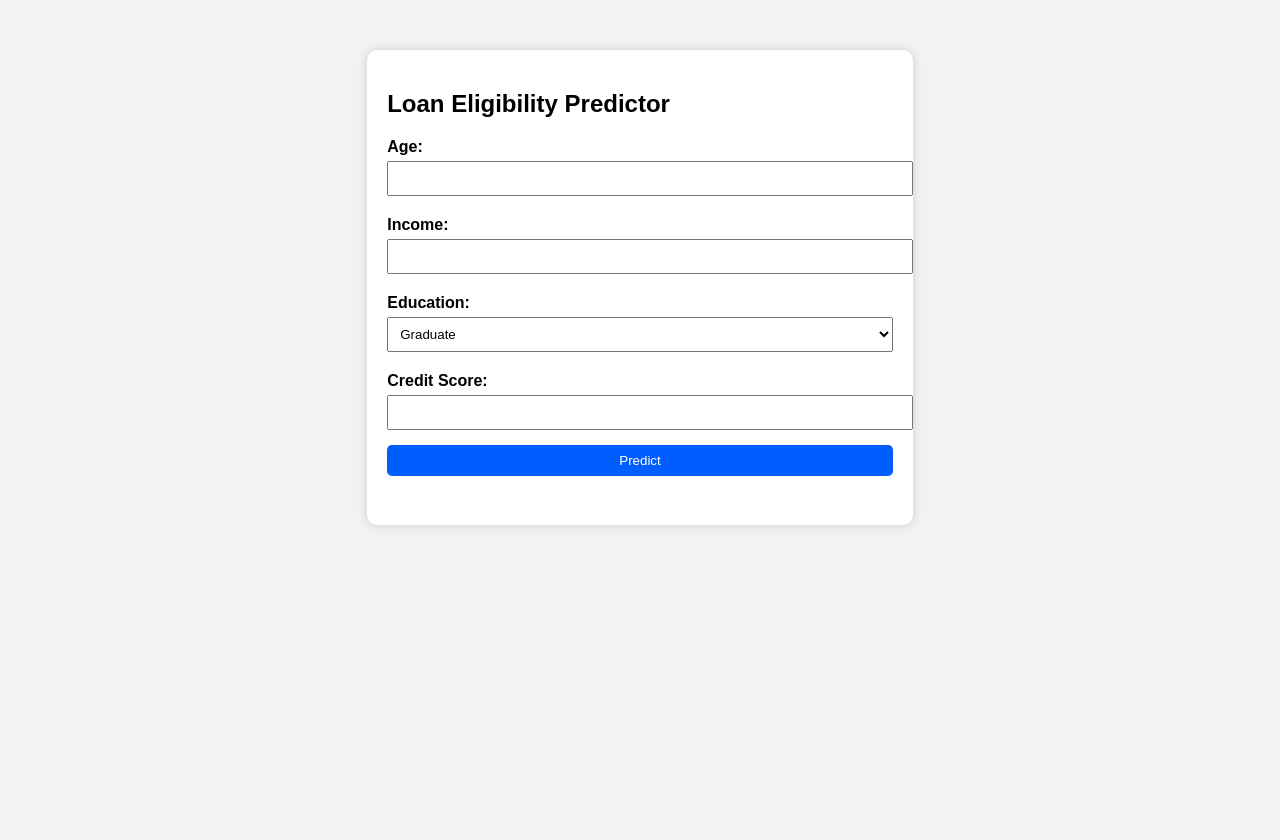
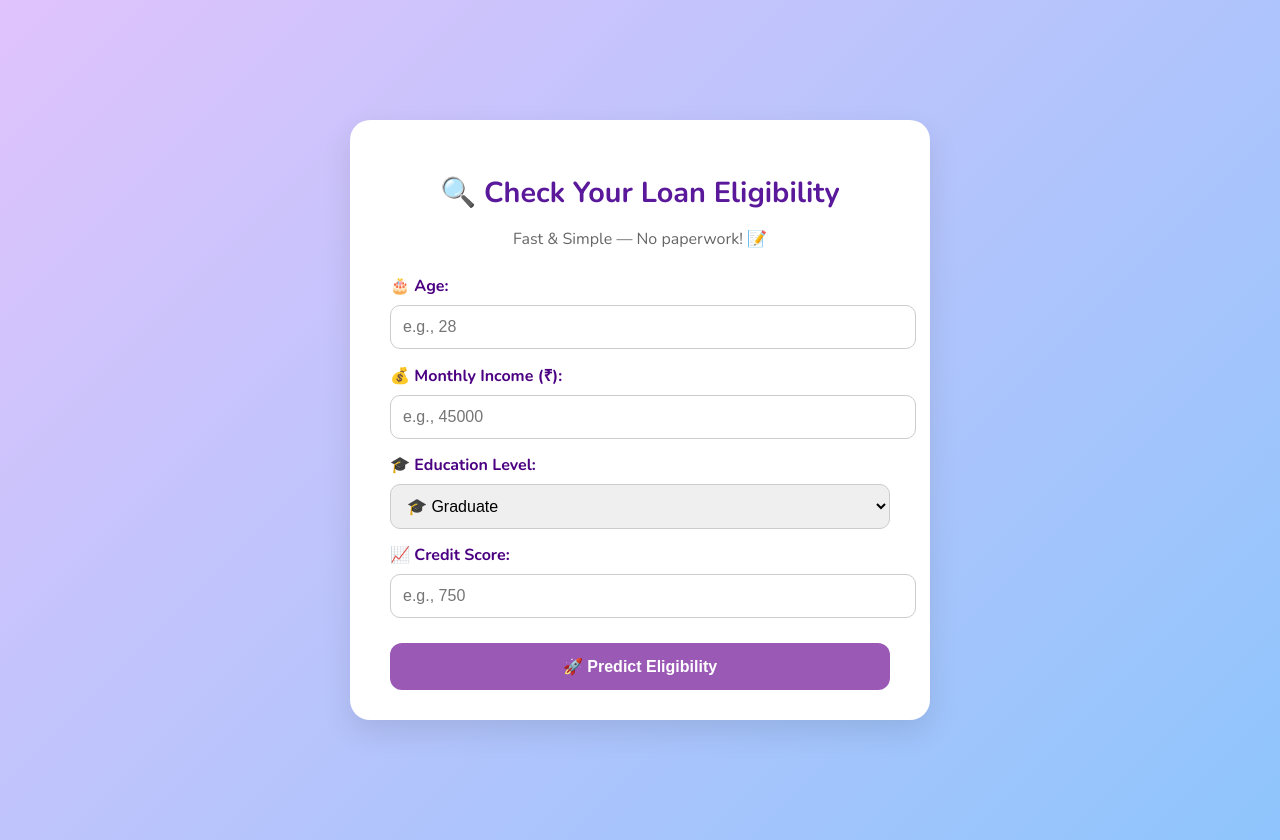
Before and after one commit to Sathish-ship-it007/ML-and-AI-Projects, a Flask app: page / in a window 1280 px wide. Before the commit the page ends 527 px from the top, so only its background shows below. Run offline with Flask 3, Linux system fonts and the light colour scheme; parts of the project's set-up code (start-up, migrations or seed data) failed here and were passed over.

Commit message:
Modified HTML and CSS script

```diff
--- a/Loan-eligibility-predictor/static/style.css
+++ b/Loan-eligibility-predictor/static/style.css
@@ -1,35 +1,101 @@
 body {
-    background-color: #f2f2f2;
-    font-family: Arial, sans-serif;
+    margin: 0;
+    padding: 0;
+    font-family: 'Nunito', sans-serif;
+    background: linear-gradient(135deg, #e0c3fc, #8ec5fc);
+    color: #2f2f2f;
+}
+
+.wrapper {
+    display: flex;
+    justify-content: center;
+    align-items: center;
+    min-height: 100vh;
+    padding: 20px;
 }
 
 .container {
-    margin: auto;
-    width: 40%;
-    padding: 20px;
-    background-color: white;
-    border-radius: 10px;
-    margin-top: 50px;
-    box-shadow: 0 0 10px #ccc;
+    background-color: #ffffff;
+    width: 100%;
+    max-width: 500px;
+    padding: 30px 40px;
+    border-radius: 20px;
+    box-shadow: 0 12px 30px rgba(0, 0, 0, 0.1);
+    text-align: left;
+}
+
+.container h2 {
+    text-align: center;
+    color: #5a189a;
+    margin-bottom: 10px;
+    font-size: 1.8rem;
+}
+
+.subtitle {
+    text-align: center;
+    font-size: 1rem;
+    color: #666;
+    margin-bottom: 25px;
 }
 
 label {
+    font-weight: 700;
+    margin-top: 15px;
     display: block;
-    margin-top: 10px;
-    font-weight: bold;
+    color: #4b0082;
 }
 
 input, select {
     width: 100%;
-    padding: 8px;
-    margin-top: 5px;
-    margin-bottom: 10px;
+    padding: 12px;
+    margin-top: 8px;
+    border-radius: 10px;
+    border: 1px solid #ccc;
+    font-size: 1rem;
+    transition: border-color 0.3s;
 }
 
-input[type="submit"] {
-    background-color: #005eff;
-    color: white;
+input:focus, select:focus {
+    border-color: #8e44ad;
+    outline: none;
+    box-shadow: 0 0 5px rgba(142, 68, 173, 0.3);
+}
+
+button {
+    margin-top: 25px;
+    width: 100%;
+    padding: 14px;
+    font-size: 1rem;
+    font-weight: 700;
+    background: #9b59b6;
+    color: #fff;
     border: none;
+    border-radius: 12px;
     cursor: pointer;
-    border-radius: 5px;
+    transition: background 0.3s;
 }
+
+button:hover {
+    background: #7d3c98;
+}
+
+/* Result */
+.result {
+    margin-top: 30px;
+    background-color: #f7f3ff;
+    padding: 20px;
+    border-left: 5px solid #8e44ad;
+    border-radius: 10px;
+    box-shadow: inset 0 0 10px rgba(0,0,0,0.05);
+}
+
+.result h3 {
+    margin: 0 0 10px;
+    color: #5c007a;
+}
+
+.result p {
+    font-size: 1.2rem;
+    font-weight: bold;
+    color: #2e2e2e;
+}
--- a/Loan-eligibility-predictor/templates/index.html
+++ b/Loan-eligibility-predictor/templates/index.html
@@ -1,24 +1,44 @@
 <!DOCTYPE html>
-<html>
+<html lang="en">
 <head>
-    <title>Loan Eligibility Predictor</title>
-    <link rel="stylesheet" type="text/css" href="{{ url_for('static', filename='style.css') }}">
+    <meta charset="UTF-8">
+    <title>🏦 Loan Eligibility Predictor</title>
+    <link rel="icon" href="{{ url_for('static', filename='loan.png') }}">
+    <link rel="stylesheet" href="{{ url_for('static', filename='style.css') }}">
+    <link href="https://fonts.googleapis.com/css2?family=Nunito:wght@400;700&display=swap" rel="stylesheet">
 </head>
 <body>
-    <div class="container">
-        <h2>Loan Eligibility Predictor</h2>
-        <form action="/predict" method="post">
-            <label>Age:</label><input type="number" name="age" required><br>
-            <label>Income:</label><input type="number" name="income" required><br>
-            <label>Education:</label>
-            <select name="education">
-                <option value="Graduate">Graduate</option>
-                <option value="Not Graduate">Not Graduate</option>
-            </select><br>
-            <label>Credit Score:</label><input type="number" name="credit_score" required><br>
-            <input type="submit" value="Predict">
-        </form>
-        <h3>{{ prediction_text }}</h3>
+    <div class="wrapper">
+        <div class="container">
+            <h2>🔍 Check Your Loan Eligibility</h2>
+            <p class="subtitle">Fast & Simple — No paperwork! 📝</p>
+
+            <form action="/predict" method="post">
+                <label for="age">🎂 Age:</label>
+                <input type="number" name="age" placeholder="e.g., 28" required>
+
+                <label for="income">💰 Monthly Income (₹):</label>
+                <input type="number" name="income" placeholder="e.g., 45000" required>
+
+                <label for="education">🎓 Education Level:</label>
+                <select name="education">
+                    <option value="Graduate">🎓 Graduate</option>
+                    <option value="Not Graduate">📚 Not Graduate</option>
+                </select>
+
+                <label for="credit_score">📈 Credit Score:</label>
+                <input type="number" name="credit_score" placeholder="e.g., 750" required>
+
+                <button type="submit">🚀 Predict Eligibility</button>
+            </form>
+
+            {% if prediction_text %}
+            <div class="result">
+                <h3>✅ Result:</h3>
+                <p>{{ prediction_text }}</p>
+            </div>
+            {% endif %}
+        </div>
     </div>
 </body>
 </html>
```
